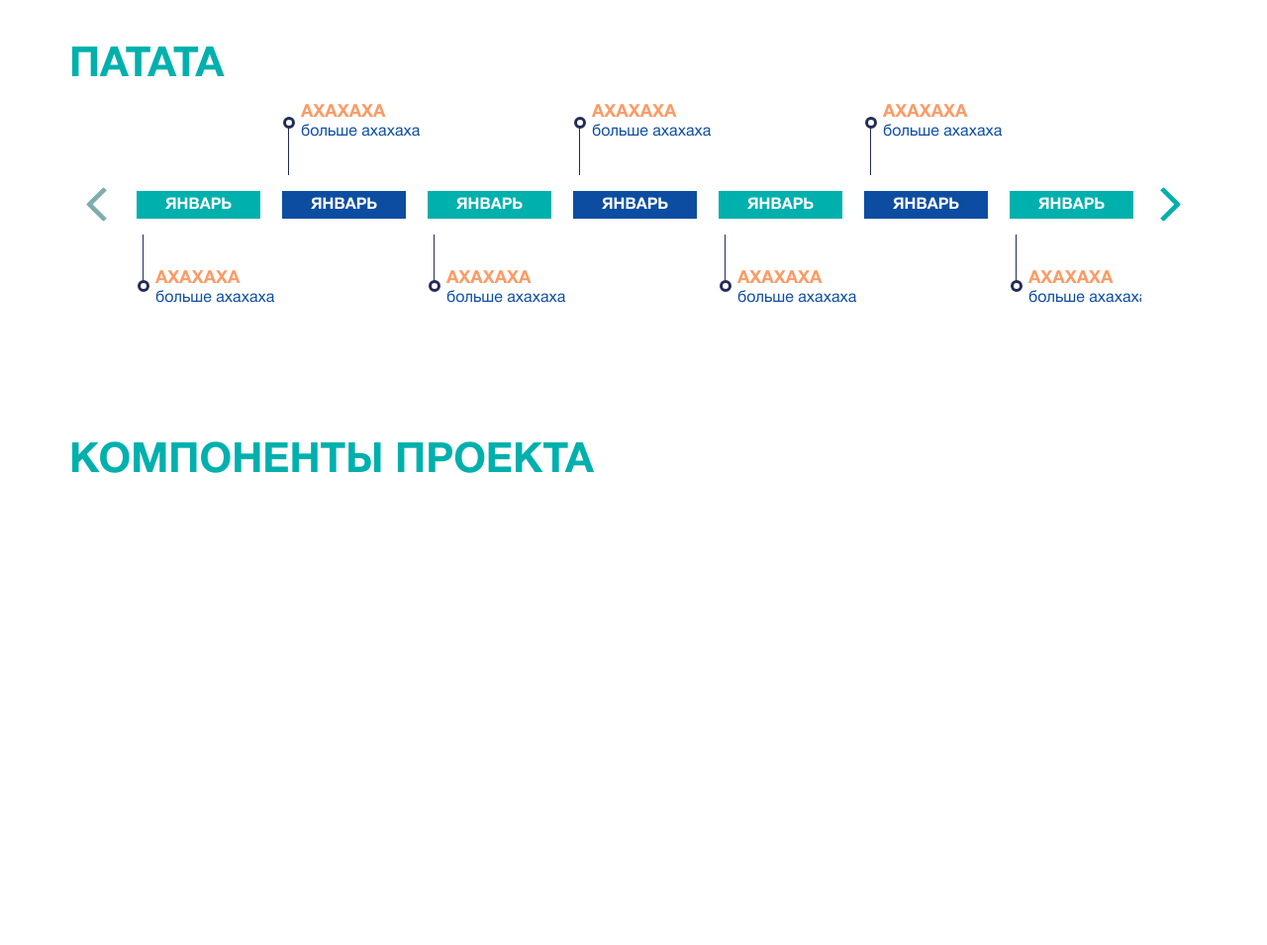
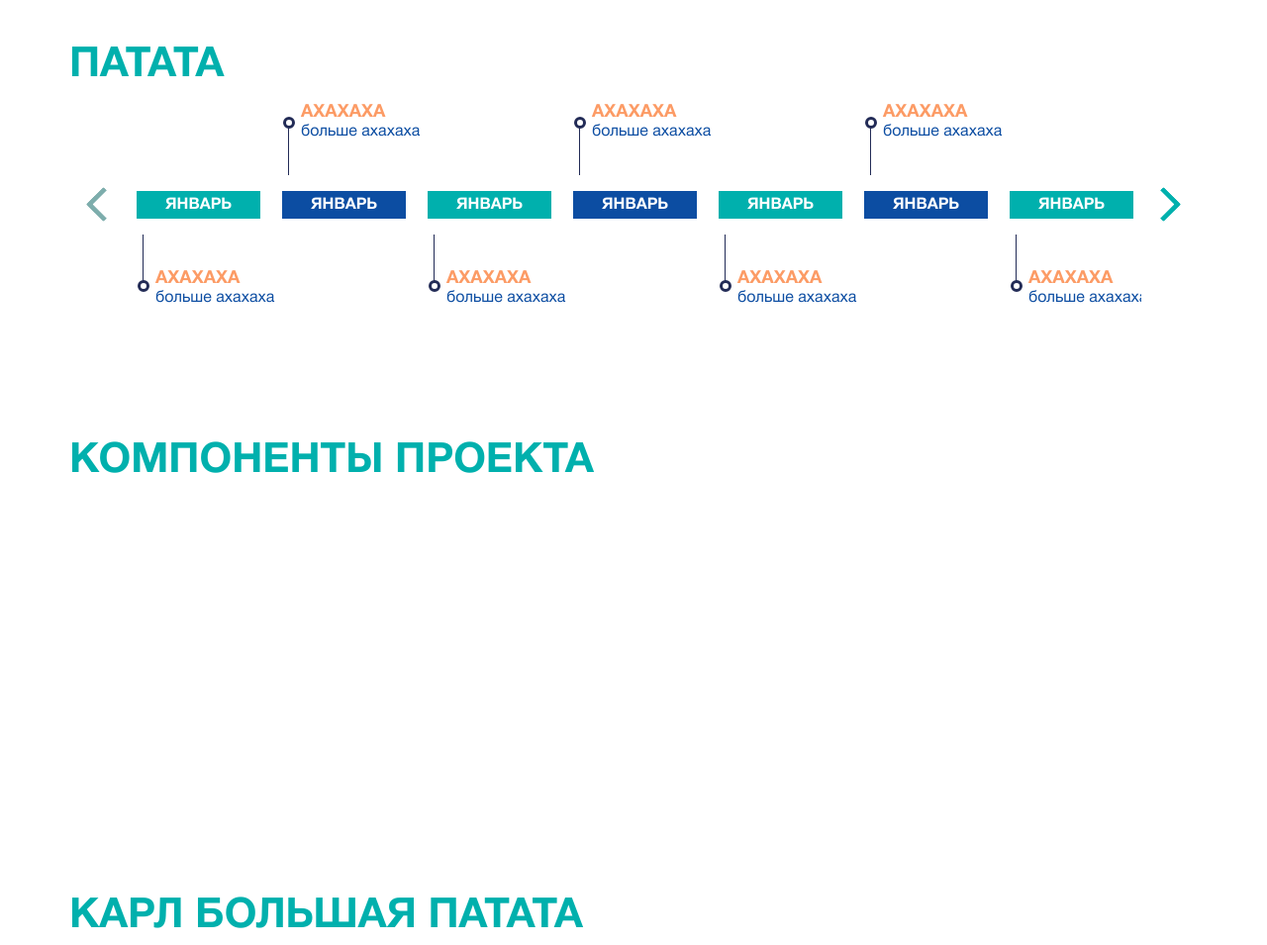
Before and after one commit to Lvl3Mage/peace_website, a plain HTML site: page peace_site/public_html/index.html in a window 1280 px wide. Shown: the part 1170-2125 px from the top of the page at 99% size. Before the commit the page ends 2083 px from the top, so only its background shows below. Drawn offline with nearby package versions, Linux system fonts and the light colour scheme.

Commit message:
Footer added

```diff
--- a/peace_site/public_html/index.html
+++ b/peace_site/public_html/index.html
@@ -945,6 +945,11 @@
 		</div>
 	</div>
 </section>
+<footer>
+	<div class="container">
+		<div class="decor-text__main-title"><span>карл большая патата</span></div>
+	</div>
+</footer>
 
 
 <script src="https://ajax.googleapis.com/ajax/libs/jquery/3.5.1/jquery.min.js"></script>
```
Also changed, not shown: peace_site/public_html/assets/#source/html/content.html (+5 -0 lines), 1 other file.
